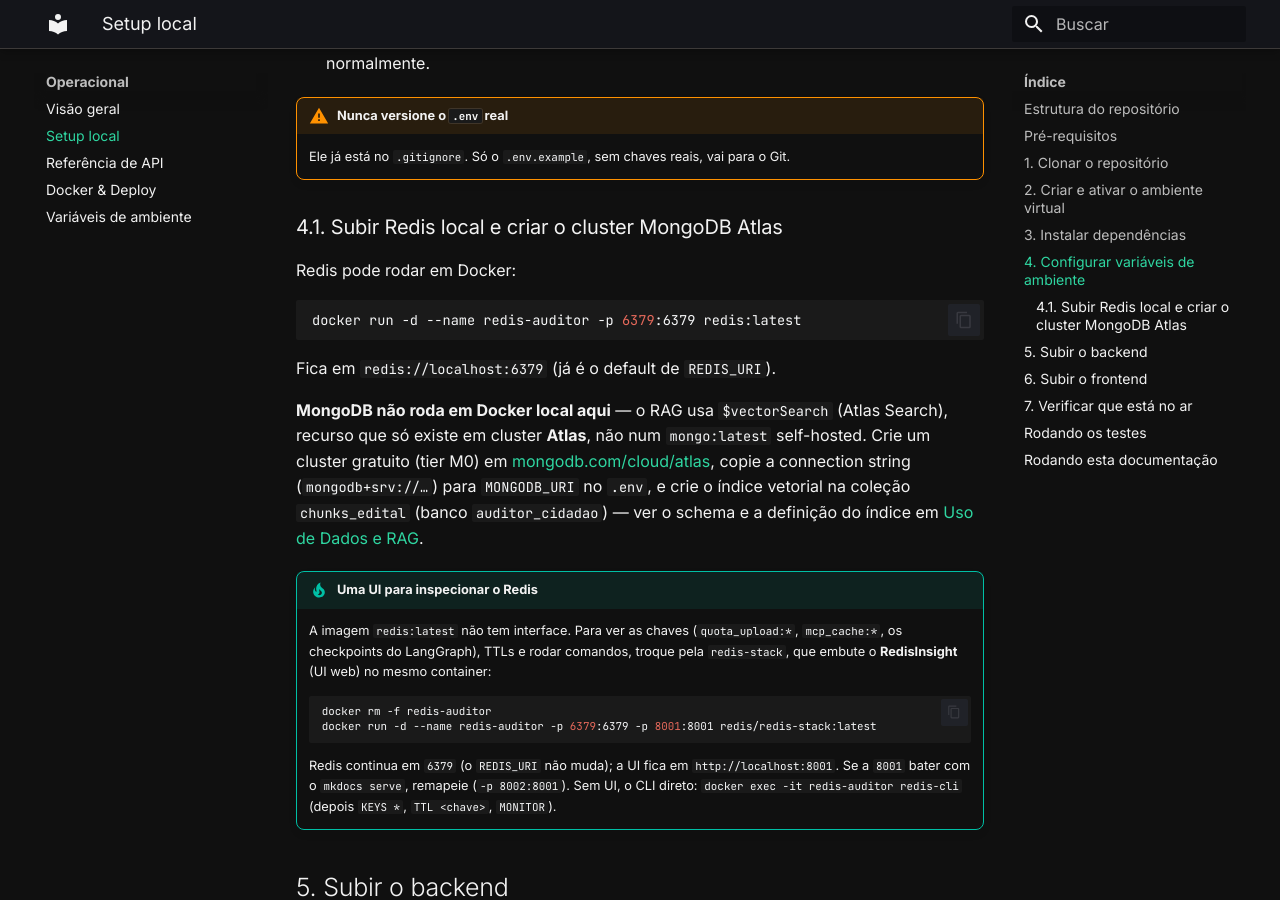
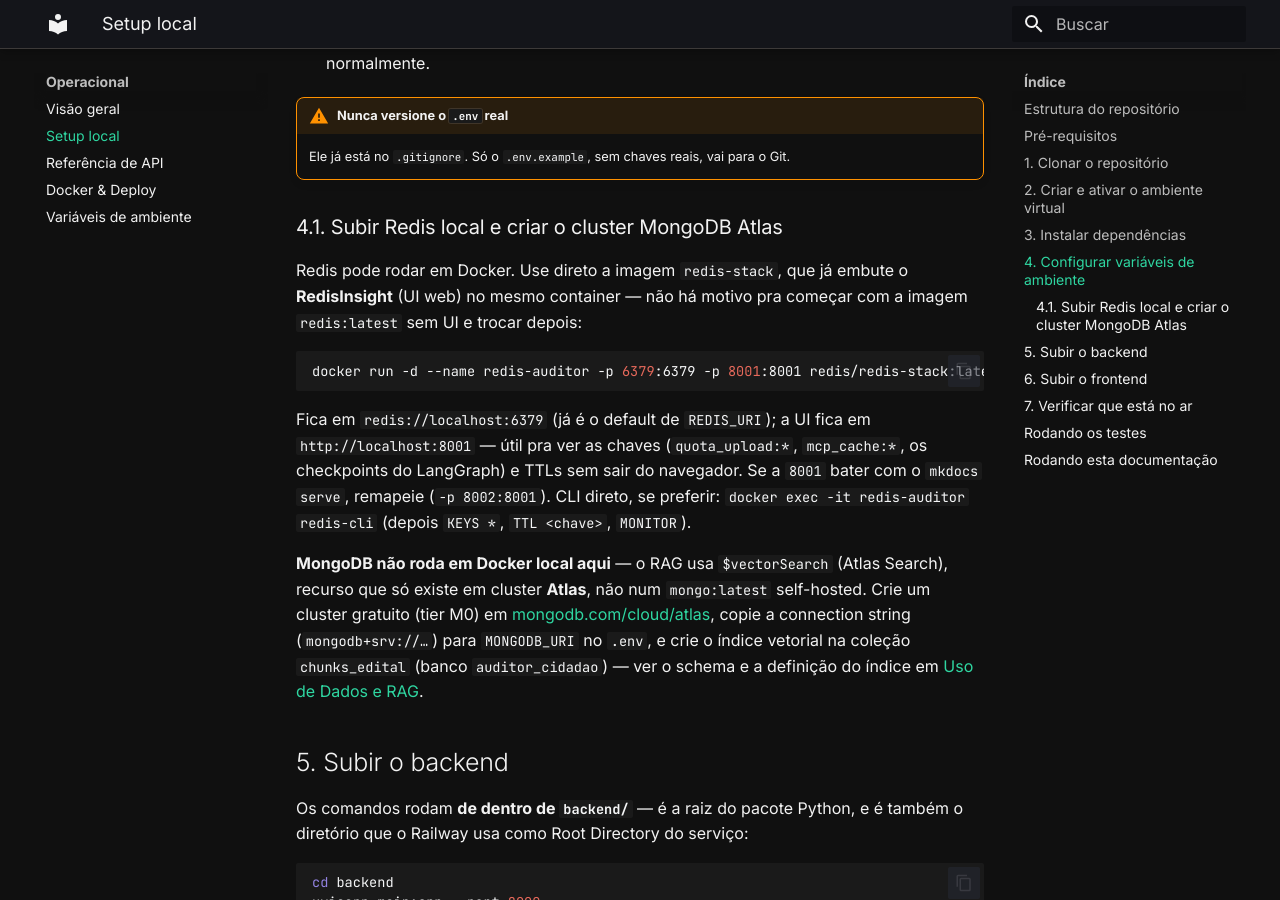
Before and after one commit to Moreira-89/auditor-cidadao, an MkDocs documentation site: the page built from docs/operacional/setup_local.md, in a window 1280 px wide and 900 px high, scrolled down 2304 px. Built offline with MkDocs 1.6.1 and Material for MkDocs 9.7.7, drawn with Linux system fonts in a browser that asks for light colours.

Commit message:
docs(operacional): recomenda redis-stack direto no setup local
Junta os dois passos (subir Redis, depois trocar pela imagem com UI)
em um único comando com redis-stack desde o início, já que quem sobe
um Redis local vai querer inspecionar o banco de qualquer forma.

````diff
--- a/docs/operacional/setup_local.md
+++ b/docs/operacional/setup_local.md
@@ -87,13 +87,19 @@ Em desenvolvimento local, confira que **`AMBIENTE_PRODUCAO=False`**:
 
 ### 4.1. Subir Redis local e criar o cluster MongoDB Atlas
 
-Redis pode rodar em Docker:
+Redis pode rodar em Docker. Use direto a imagem `redis-stack`, que já embute o **RedisInsight** (UI
+web) no mesmo container — não há motivo pra começar com a imagem `redis:latest` sem UI e trocar
+depois:
 
 ```bash
-docker run -d --name redis-auditor -p 6379:6379 redis:latest
+docker run -d --name redis-auditor -p 6379:6379 -p 8001:8001 redis/redis-stack:latest
 ```
 
-Fica em `redis://localhost:6379` (já é o default de `REDIS_URI`).
+Fica em `redis://localhost:6379` (já é o default de `REDIS_URI`); a UI fica em
+`http://localhost:8001` — útil pra ver as chaves (`quota_upload:*`, `mcp_cache:*`, os checkpoints do
+LangGraph) e TTLs sem sair do navegador. Se a `8001` bater com o `mkdocs serve`, remapeie
+(`-p 8002:8001`). CLI direto, se preferir: `docker exec -it redis-auditor redis-cli` (depois
+`KEYS *`, `TTL <chave>`, `MONITOR`).
 
 **MongoDB não roda em Docker local aqui** — o RAG usa `$vectorSearch` (Atlas Search), recurso que
 só existe em cluster **Atlas**, não num `mongo:latest` self-hosted. Crie um cluster gratuito (tier
@@ -101,20 +107,6 @@ M0) em [mongodb.com/cloud/atlas](https://www.mongodb.com/cloud/atlas), copie a c
 (`mongodb+srv://…`) para `MONGODB_URI` no `.env`, e crie o índice vetorial na coleção
 `chunks_edital` (banco `auditor_cidadao`) — ver o schema e a definição do índice em
 [Uso de Dados e RAG](../ia/rag_dados.md).
-
-!!! tip "Uma UI para inspecionar o Redis"
-    A imagem `redis:latest` não tem interface. Para ver as chaves (`quota_upload:*`, `mcp_cache:*`,
-    os checkpoints do LangGraph), TTLs e rodar comandos, troque pela `redis-stack`, que embute o
-    **RedisInsight** (UI web) no mesmo container:
-
-    ```bash
-    docker rm -f redis-auditor
-    docker run -d --name redis-auditor -p 6379:6379 -p 8001:8001 redis/redis-stack:latest
-    ```
-
-    Redis continua em `6379` (o `REDIS_URI` não muda); a UI fica em `http://localhost:8001`. Se a
-    `8001` bater com o `mkdocs serve`, remapeie (`-p 8002:8001`). Sem UI, o CLI direto:
-    `docker exec -it redis-auditor redis-cli` (depois `KEYS *`, `TTL <chave>`, `MONITOR`).
 
 ## 5. Subir o backend
 
````
